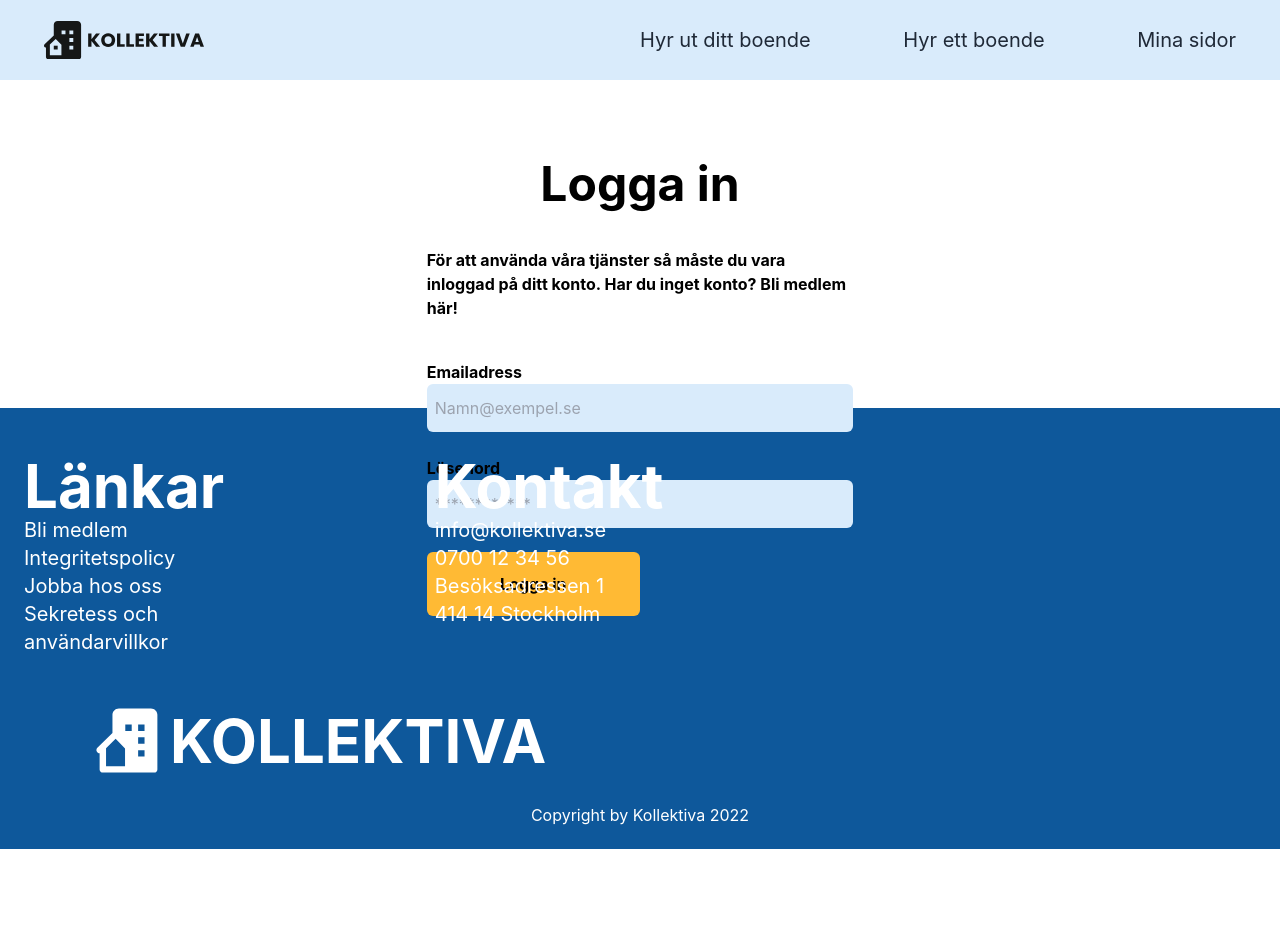
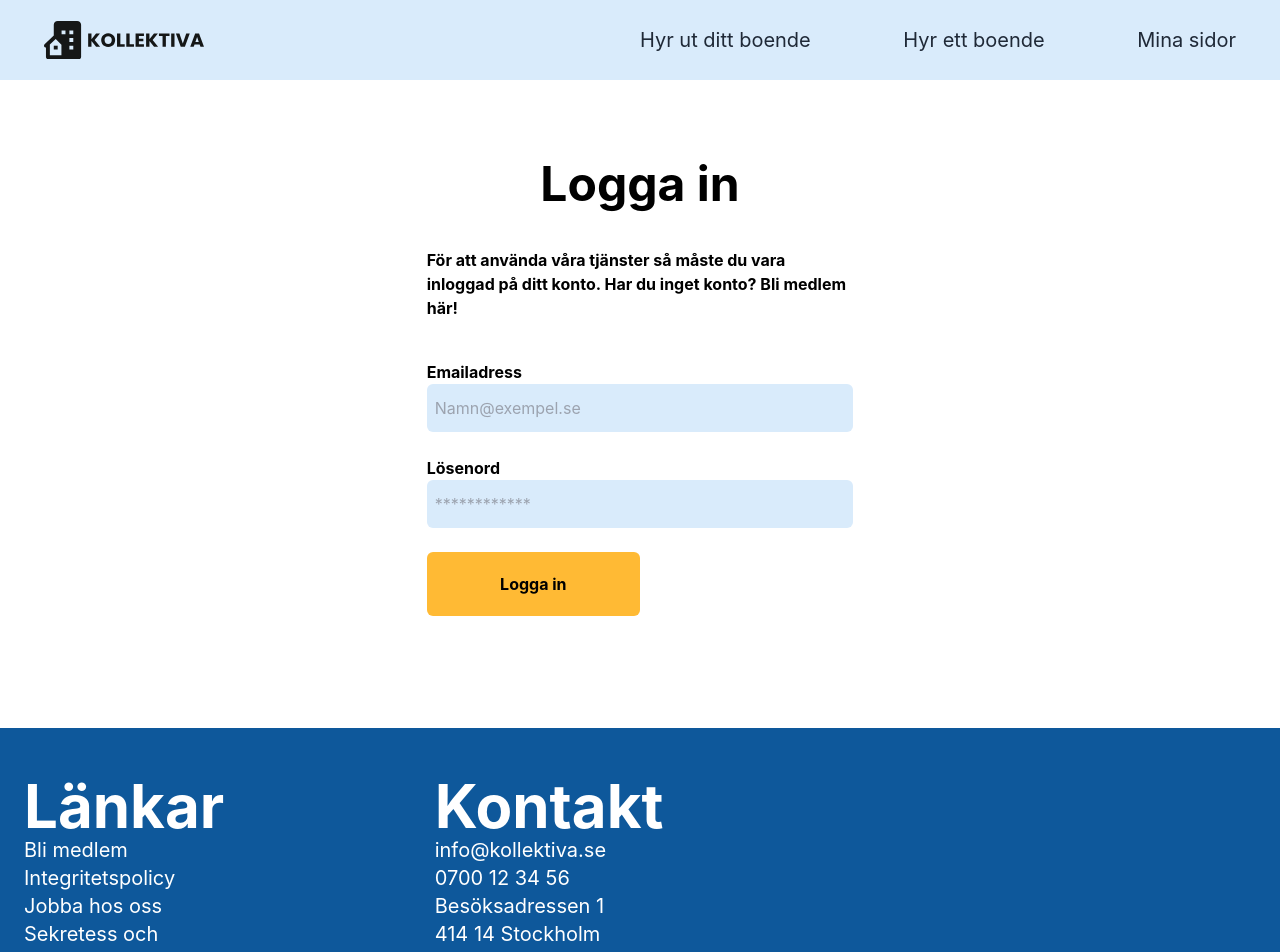
Before and after one commit to Sakariash/Kollektiva, a Next.js app: page / in a window 1280 px wide. Shown: the top 952 px of the page. Before the commit the page ends 849 px from the top, so only its background shows below. Built offline with nearby package versions, Linux system fonts and the light colour scheme.

Commit message:
fixed margin

```diff
--- a/components/Footer/index.js
+++ b/components/Footer/index.js
@@ -4,7 +4,7 @@ import FooterCopywright from "./FooterCopywright";
 
 export default function Footer() {
   return (
-    <div className="bg-primary w-screen pt-12 flex flex-col text-white desktop:flex-row flex-wrap ">
+    <div className="bg-primary w-screen pt-12 flex flex-col text-white desktop:flex-row flex-wrap tablet:mt-80 ">
       <FooterLinks
         firstHeadline={"Länkar"}
         firstLinks={[
```
